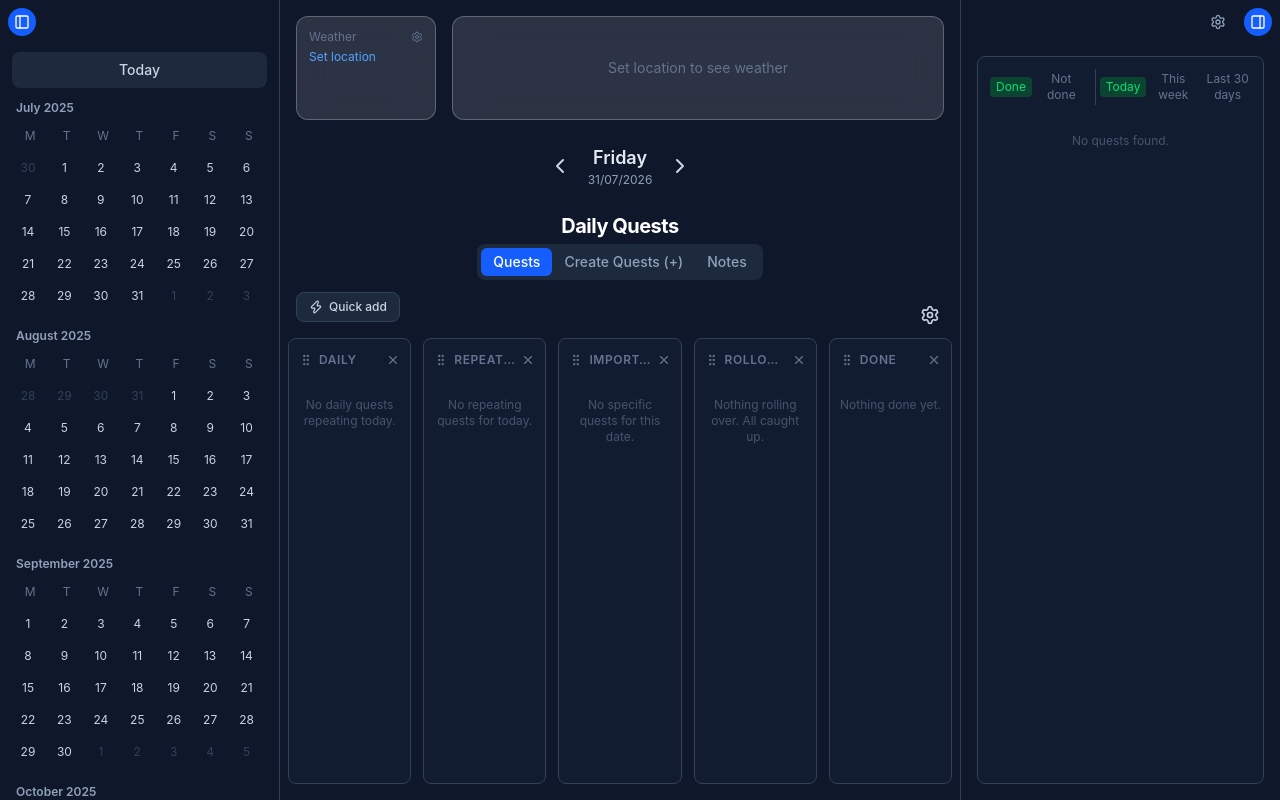
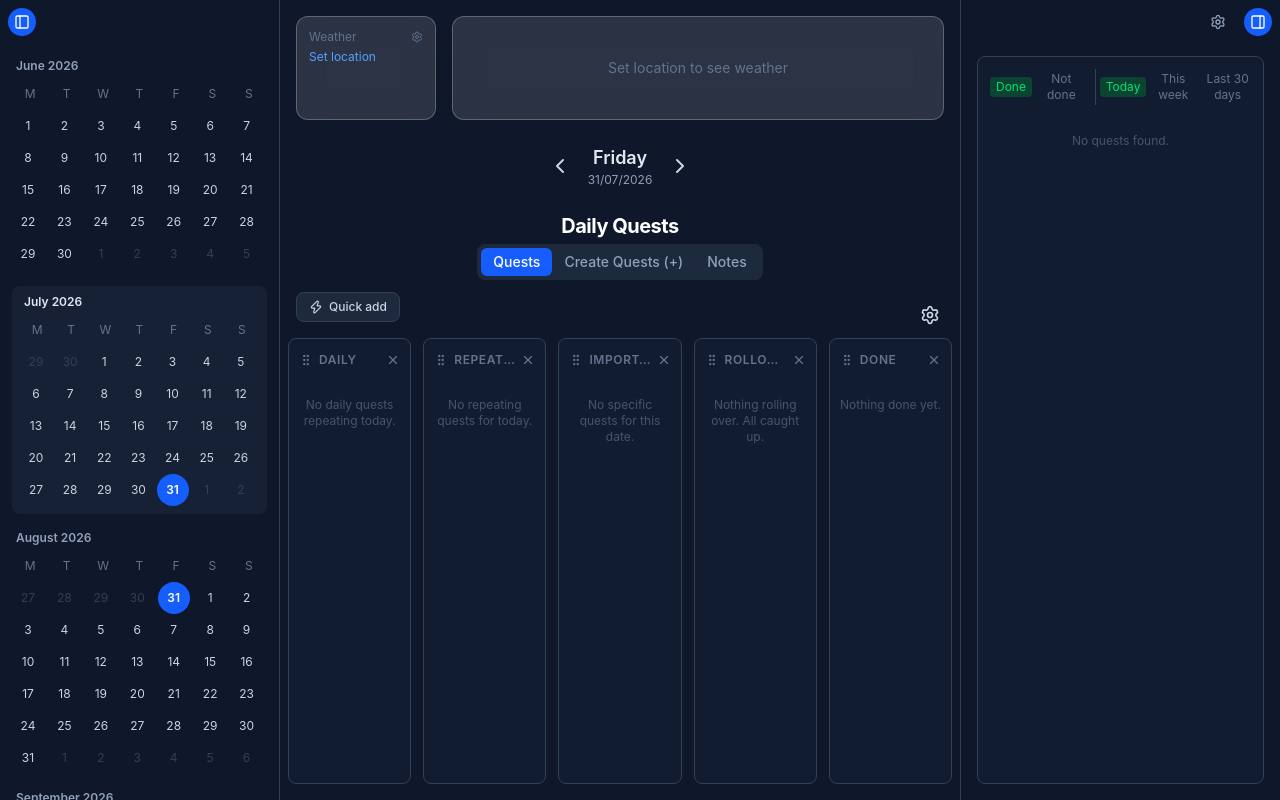
Before and after one commit to juhonis/daily-quest, a React (Vite) app in the folder client/: page / in a window 1280 px wide. Built offline with nearby package versions, Linux system fonts and the light colour scheme.

Commit message:
Center calendar on selected month with wheel-paging navigation

```diff
--- a/client/src/features/calendar/CalendarColumn.tsx
+++ b/client/src/features/calendar/CalendarColumn.tsx
@@ -1,8 +1,11 @@
-import { useMemo } from 'react'
+import { useState, useLayoutEffect, useEffect, useMemo, useRef } from 'react'
 import { useStore } from '../../store/useStore'
-import { getTodayLocal, parseDate } from '../../utils/dateUtils'
+import { getTodayLocal, parseDate, addMonths } from '../../utils/dateUtils'
 import { MonthGrid } from './MonthGrid'
 import { useCalendarKeyboardNav } from './useCalendarKeyboardNav'
+
+const MONTH_OFFSETS = 12
+const WHEEL_THRESHOLD = 40
 
 export function CalendarColumn() {
   const quests = useStore((s) => s.quests)
@@ -11,51 +14,100 @@ export function CalendarColumn() {
   const setSelectedDate = useStore((s) => s.setSelectedDate)
 
   const today = getTodayLocal()
-  const todayDate = parseDate(today)
+
+  const [viewedDate, setViewedDate] = useState(selectedDate)
+
+  const viewedMonthDate = useMemo(() => {
+    const d = parseDate(viewedDate)
+    return new Date(d.getFullYear(), d.getMonth(), 1)
+  }, [viewedDate])
 
   const months = useMemo(() => {
     const result: { year: number; month: number }[] = []
-    for (let i = -12; i <= 12; i++) {
-      const d = new Date(todayDate.getFullYear(), todayDate.getMonth() + i, 1)
+    for (let i = -MONTH_OFFSETS; i <= MONTH_OFFSETS; i++) {
+      const d = new Date(viewedMonthDate.getFullYear(), viewedMonthDate.getMonth() + i, 1)
       result.push({ year: d.getFullYear(), month: d.getMonth() })
     }
     return result
-  }, [todayDate])
+  }, [viewedMonthDate])
+
+  const containerRef = useRef<HTMLDivElement>(null)
+  const centerRef = useRef<HTMLDivElement>(null)
 
   const { focusedDate, handleKeyDown, setFocusedDate } = useCalendarKeyboardNav(
     selectedDate,
     setSelectedDate,
   )
 
+  useLayoutEffect(() => {
+    const container = containerRef.current
+    const center = centerRef.current
+    if (!container || !center) return
+    const target = center.offsetTop - (container.clientHeight - center.offsetHeight) / 2
+    container.scrollTop = target
+  }, [viewedMonthDate])
+
+  useEffect(() => {
+    const container = containerRef.current
+    if (!container) return
+    let accumulator = 0
+    const onWheel = (e: WheelEvent) => {
+      e.preventDefault()
+      let delta = e.deltaY
+      if (e.deltaMode === 1) delta *= 16
+      else if (e.deltaMode === 2) delta *= container.clientHeight
+      accumulator += delta
+      if (Math.abs(accumulator) < WHEEL_THRESHOLD) return
+      const dir = Math.sign(accumulator)
+      accumulator = 0
+      setViewedDate((prev) => addMonths(prev, dir))
+    }
+    container.addEventListener('wheel', onWheel, { passive: false })
+    return () => container.removeEventListener('wheel', onWheel)
+  }, [setViewedDate])
+
   return (
     <div
+      ref={containerRef}
       className="p-3 overflow-y-auto max-h-screen"
       onKeyDown={handleKeyDown}
       tabIndex={-1}
     >
       <button
-        onClick={() => setSelectedDate(today)}
+        onClick={() => {
+          setSelectedDate(today)
+          setViewedDate(today)
+        }}
         className="w-full mb-3 rounded-lg bg-slate-800 hover:bg-slate-700 py-2 text-sm font-medium text-slate-300 transition-colors"
       >
         Today
       </button>
-      {months.map((m) => (
+      {months.map((m) => {
+        const isCentered = m.month === viewedMonthDate.getMonth() && m.year === viewedMonthDate.getFullYear()
+        return (
+          <div
+            key={`${m.year}-${m.month}`}
+            ref={isCentered ? centerRef : undefined}
+          >
             <MonthGrid
-          key={`${m.year}-${m.month}`}
               year={m.year}
               month={m.month}
               selectedDate={selectedDate}
               onSelectDate={(date) => {
                 setSelectedDate(date)
                 setFocusedDate(date)
+                setViewedDate(date)
               }}
               today={today}
               quests={quests}
               completions={completions}
               focusedDate={focusedDate}
               onCellFocus={setFocusedDate}
+              highlight={isCentered}
             />
-      ))}
+          </div>
+        )
+      })}
     </div>
   )
 }
--- a/client/src/features/calendar/MonthGrid.tsx
+++ b/client/src/features/calendar/MonthGrid.tsx
@@ -12,6 +12,7 @@ interface MonthGridProps {
   completions: CompletionRecord[]
   focusedDate: string | null
   onCellFocus: (date: string) => void
+  highlight?: boolean
 }
 
 export function MonthGrid({
@@ -24,13 +25,14 @@ export function MonthGrid({
   completions,
   focusedDate,
   onCellFocus,
+  highlight = false,
 }: MonthGridProps) {
   const matrix = getMonthMatrix(year, month, WEEK_STARTS_ON)
   const labels = getWeekdayLabels(WEEK_STARTS_ON)
 
   return (
-    <div className="mb-4">
-      <div className="text-xs font-semibold text-slate-400 mb-2 px-1">
+    <div className={`mb-4 ${highlight ? 'rounded-lg bg-slate-800/60 p-2' : ''}`}>
+      <div className={`text-xs font-semibold mb-2 px-1 ${highlight ? 'text-slate-200' : 'text-slate-400'}`}>
         {formatMonthYear(`${year}-${String(month + 1).padStart(2, '0')}-01`)}
       </div>
       <div className="grid grid-cols-7 text-center text-xs text-slate-500 mb-1">
--- a/client/src/utils/dateUtils.ts
+++ b/client/src/utils/dateUtils.ts
@@ -1,4 +1,4 @@
-import { format, addDays as dfAddDays, startOfWeek as dfStartOfWeek, differenceInDays as dfDiffDays } from 'date-fns'
+import { format, addDays as dfAddDays, addMonths as dfAddMonths, startOfWeek as dfStartOfWeek, differenceInDays as dfDiffDays } from 'date-fns'
 import type { Quest, CompletionRecord } from '../types'
 
 export const WEEK_STARTS_ON = 1
@@ -29,6 +29,10 @@ export function formatMonthYear(s: string): string {
 
 export function addDays(s: string, n: number): string {
   return toDateString(dfAddDays(parseDate(s), n))
+}
+
+export function addMonths(s: string, n: number): string {
+  return toDateString(dfAddMonths(parseDate(s), n))
 }
 
 export function isSameDay(a: string, b: string): boolean {
```
Also changed, not shown: 1 other file (tests, documents, lock files or other folders). Lines whose indentation alone changed are shown as unchanged.
